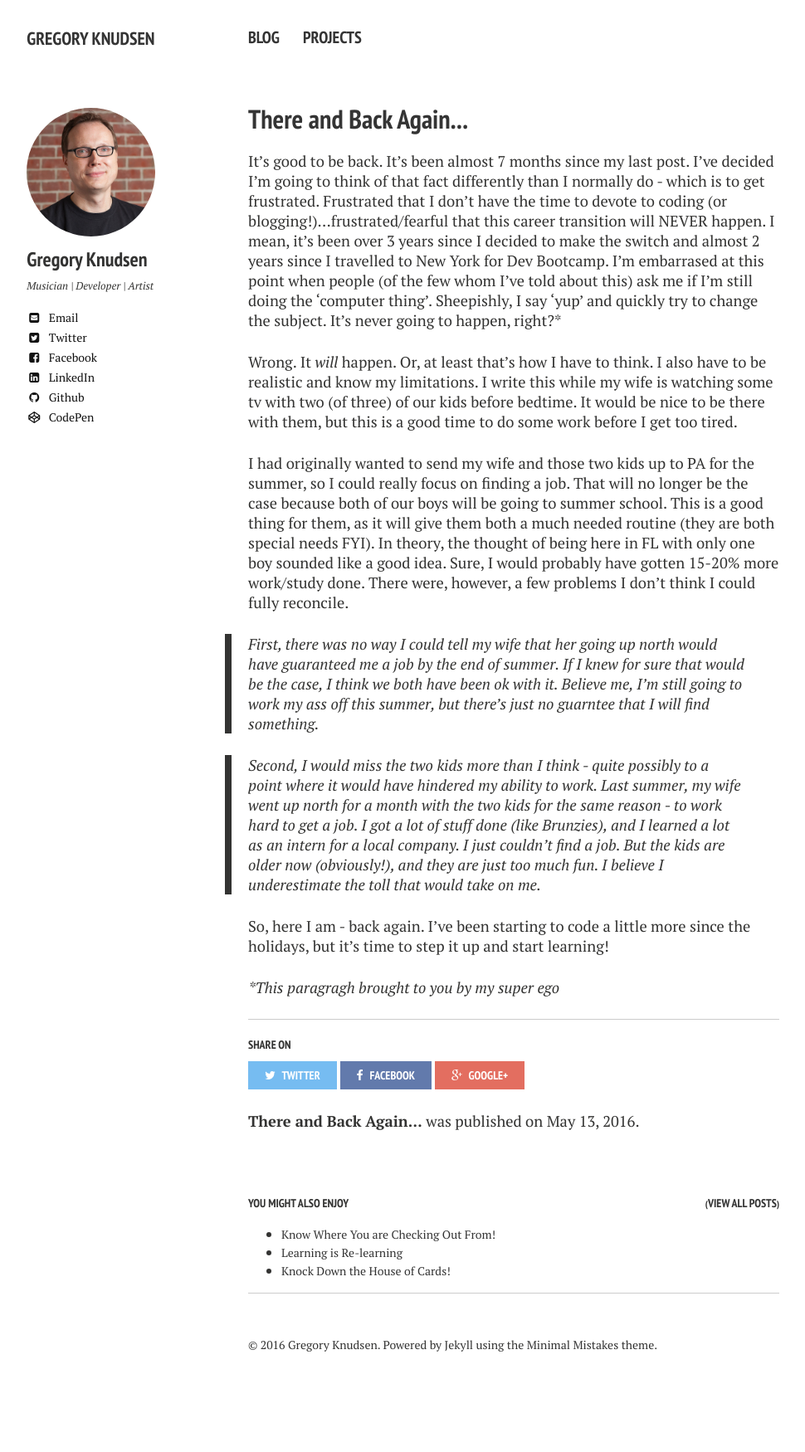
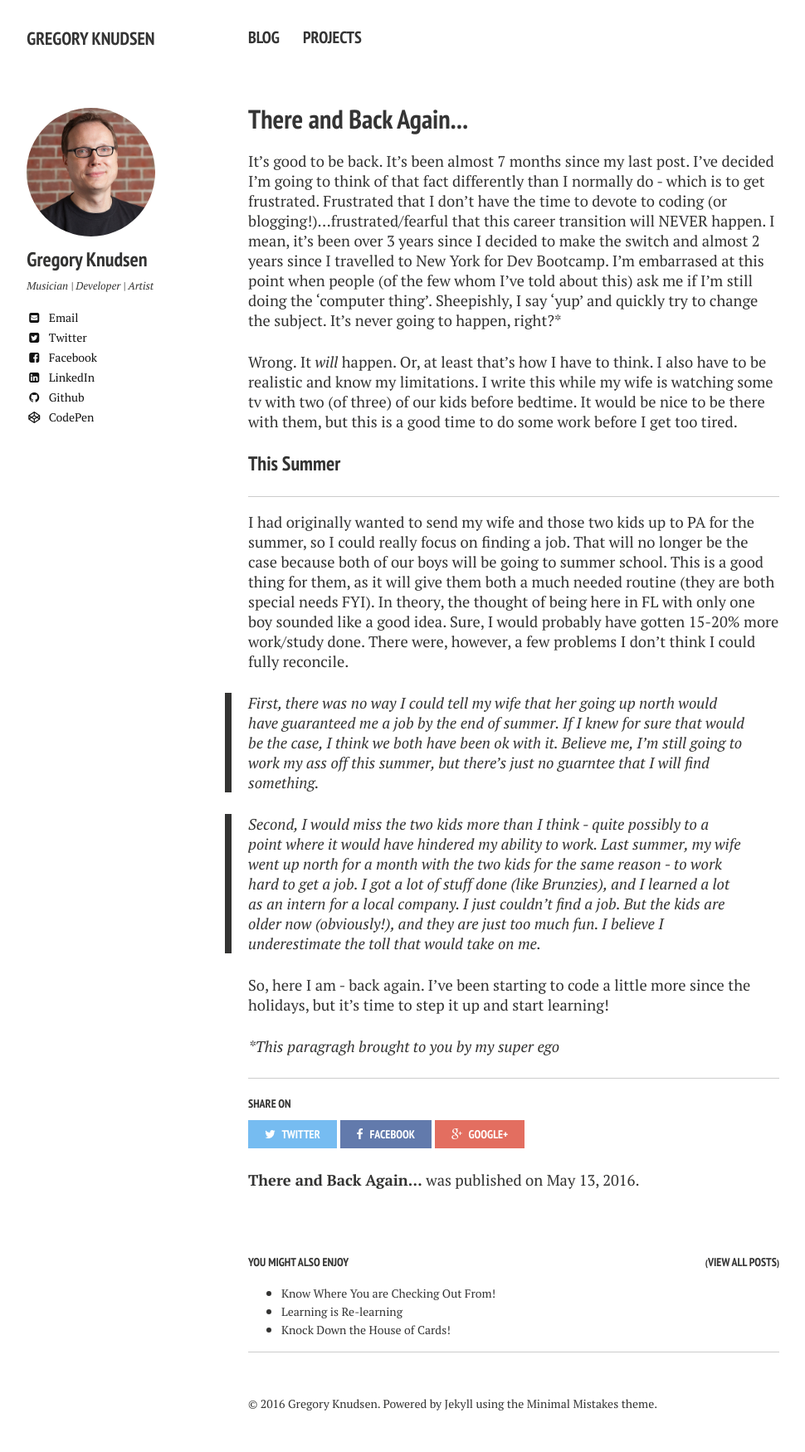
Before and after one commit to gregknudsen/gregknudsen.github.io, a Jekyll site: the page built from _posts/2016-05-13-back-again.md, in a window 1280 px wide. Shown: the whole page at 83% size, without its empty margins (21-991 px from the left). Built offline with Jekyll 4.4.1, drawn with Linux system fonts in a browser that asks for light colours; nearby versions of some CDN libraries; before the commit the page ends 1679 px from its top, so only the background shows below that.

Commit message:
minor semantic changes to blog post

```diff
--- a/_posts/2016-05-13-back-again.md
+++ b/_posts/2016-05-13-back-again.md
@@ -10,6 +10,9 @@ It's good to be back. It's been almost 7 months since my last post. I've decided
 
 Wrong. It <em>will</em> happen. Or, at least that's how I have to think. I also have to be realistic and know my limitations. I write this while my wife is watching some tv with two (of three) of our kids before bedtime. It would be nice to be there with them, but this is a good time to do some work before I get too tired.
 
+### This Summer
+---
+
 I had originally wanted to send my wife and those two kids up to PA for the summer, so I could really focus on finding a job. That will no longer be the case because both of our boys will be going to summer school. This is a good thing for them, as it will give them both a much needed routine (they are both special needs FYI). In theory, the thought of being here in FL with only one boy sounded like a good idea. Sure, I would probably have gotten 15-20% more work/study done. There were, however, a few problems I don't think I could fully reconcile.
 
 > First, there was no way I could tell my wife that her going up north would have guaranteed me a job by the end of summer. If I knew for sure that would be the case, I think we both have been ok with it. Believe me, I'm still going to work my ass off this summer, but there's just no guarntee that I will find something.
```
